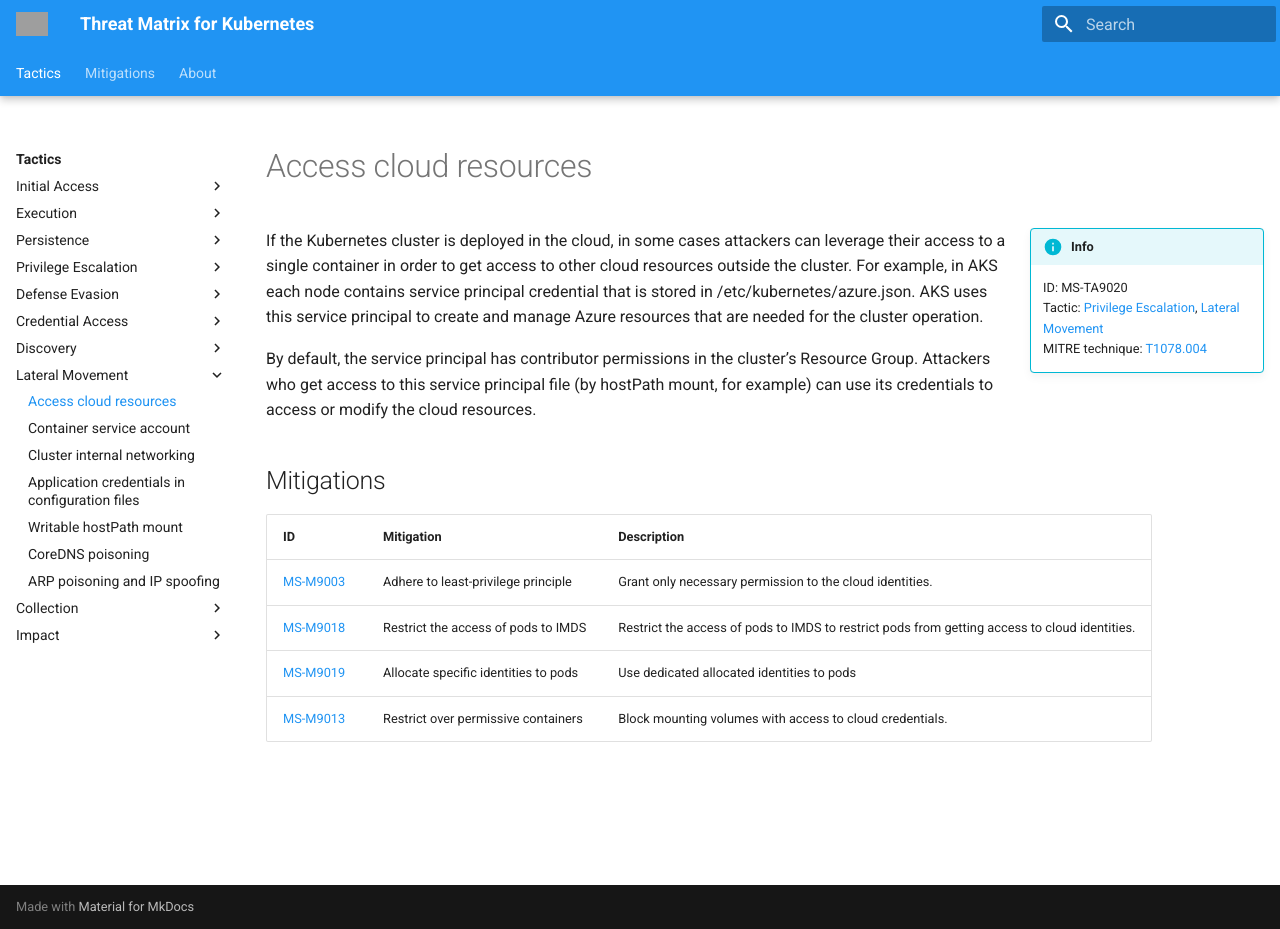
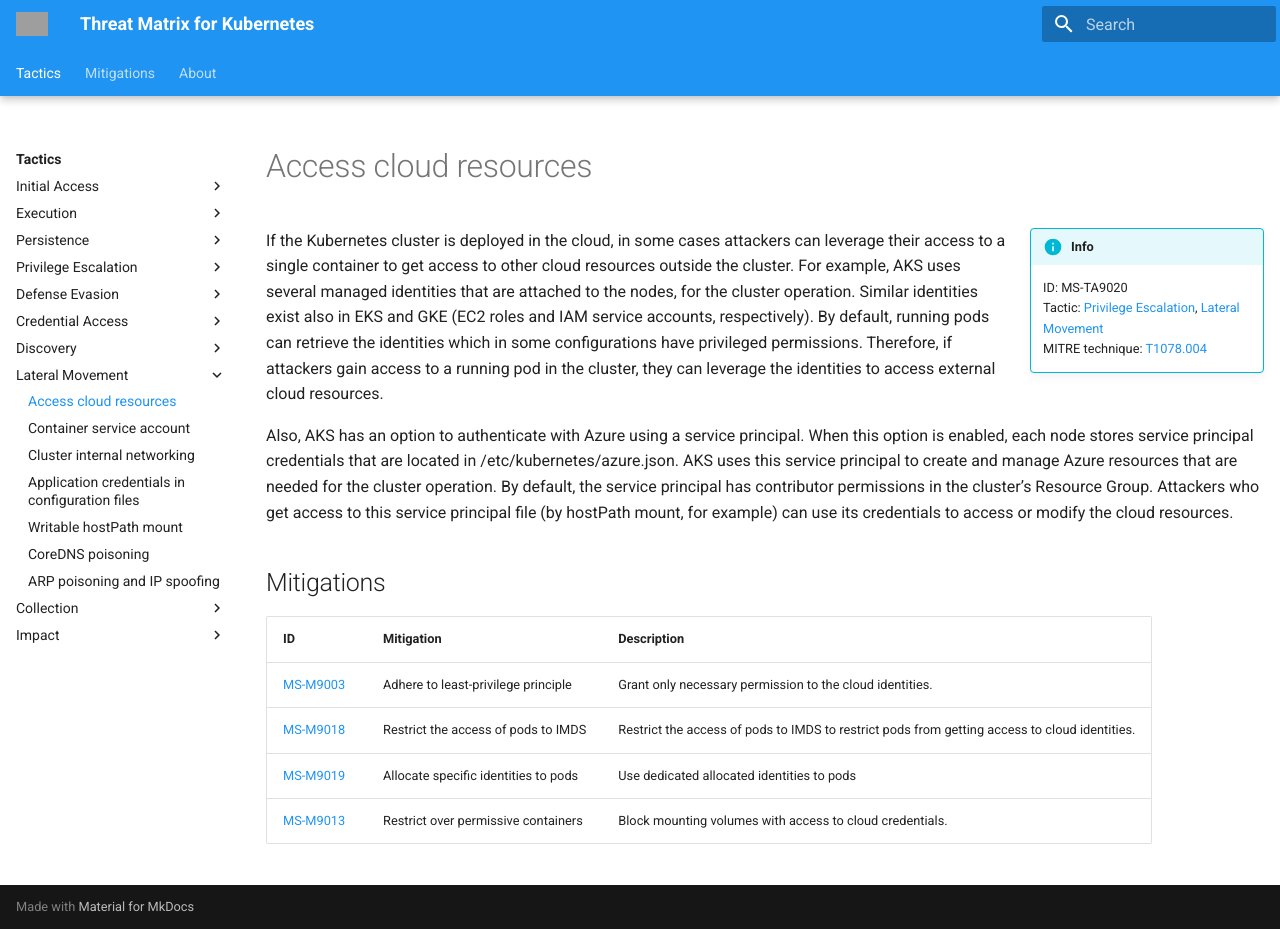
Before and after one commit to microsoft/Threat-Matrix-for-Kubernetes, an MkDocs documentation site: the page built from docs/techniques/Access cloud resources.md, in a window 1280 px wide and 929 px high. Built offline with MkDocs 1.6.1 and Material for MkDocs 9.7.7, drawn with Linux system fonts in a browser that asks for light colours; grey boxes are pictures that could not be loaded.

Commit message:
Update access to cloud resources technique (#20)

```diff
--- a/docs/techniques/Access cloud resources.md
+++ b/docs/techniques/Access cloud resources.md
@@ -11,9 +11,10 @@ hide:
     Tactic: [Privilege Escalation](../tactics/PrivilegeEscalation/index.md), [Lateral Movement](../tactics/LateralMovement/index.md) <br>
     MITRE technique: [T1078.004](https://attack.mitre.org/techniques/T1078/004/)
 
-If the Kubernetes cluster is deployed in the cloud, in some cases attackers can leverage their access to a single container in order to get access to other cloud resources outside the cluster. For example, in AKS each node contains service principal credential that is stored in /etc/kubernetes/azure.json. AKS uses this service principal to create and manage Azure resources that are needed for the cluster operation.
+If the Kubernetes cluster is deployed in the cloud, in some cases attackers can leverage their access to a single container to get access to other cloud resources outside the cluster. For example, AKS uses several managed identities that are attached to the nodes, for the cluster operation. Similar identities exist also in EKS and GKE (EC2 roles and IAM service accounts, respectively). By default, running pods can retrieve the identities which in some configurations have privileged permissions. Therefore, if attackers gain access to a running pod in the cluster, they can leverage the identities to access external cloud resources.
 
-By default, the service principal has contributor permissions in the cluster’s Resource Group. Attackers who get access to this service principal file (by hostPath mount, for example) can use its credentials to access or modify the cloud resources.
+Also, AKS has an option to authenticate with Azure using a service principal. When this option is enabled, each node stores service principal credentials that are located in /etc/kubernetes/azure.json. AKS uses this service principal to create and manage Azure resources that are needed for the cluster operation. By default, the service principal has contributor permissions in the cluster’s Resource Group. Attackers who get access to this service principal file (by hostPath mount, for example) can use its credentials to access or modify the cloud resources.
+
 
 ## Mitigations
 
```
